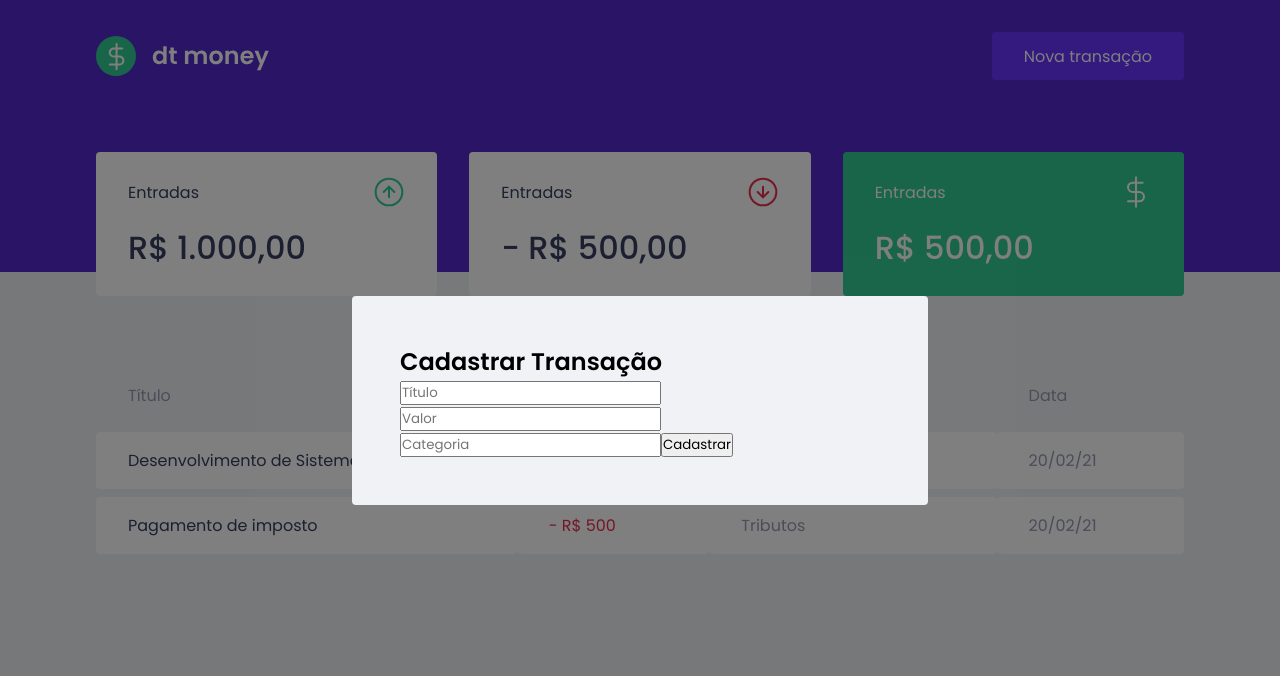
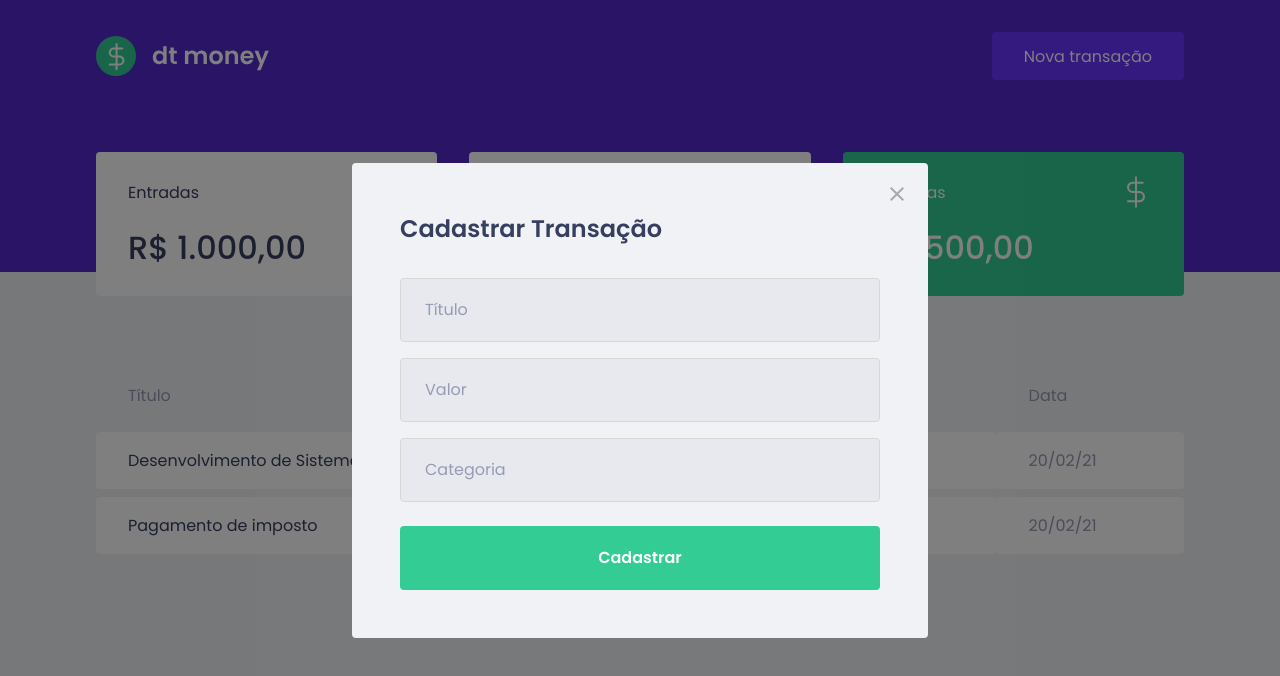
Before and after one commit to KesleyDavid/study_Ignite_React_Web_02-dtmoney, a React (Create React App) app: page / in a window 1280 px wide. Both pictures are taken after a click on the button "Nova transação". Shown: the top 676 px of the page. Built offline with nearby package versions, Linux system fonts and the light colour scheme; no server answers; what miragejs would draw is missing.

Commit message:
[02] [04] [project] Styling modal

```diff
--- a/src/components/ModalNewTransaction/index.tsx
+++ b/src/components/ModalNewTransaction/index.tsx
@@ -1,4 +1,6 @@
 import Modal from 'react-modal';
+
+import imgClose from '../../assets/close.svg';
 
 import * as S from './styles';
 
@@ -17,6 +19,13 @@
       overlayClassName="react-modal-overlay" // Sobreescreverá os valores default fora do modal
       className="react-modal-content" // aplicado ao content
     >
+      <button
+        type="button"
+        onClick={onRequestClose}
+        className="react-modal-close"
+      >
+        <img src={imgClose} alt="Fechar modal"/>
+      </button>
       <S.Container>
         <h2>Cadastrar Transação</h2>
 
--- a/src/components/ModalNewTransaction/styles.ts
+++ b/src/components/ModalNewTransaction/styles.ts
@@ -1,5 +1,53 @@
 import styled from 'styled-components';
 
 export const Container = styled.form`
-  //
+  h2 {
+    color: var(--text-title);
+    font-size: 1.5rem;
+    margin-bottom: 2rem;
+  }
+
+  input {
+    width: 100%;
+    padding: 0 1.5rem;
+    height: 4rem;
+    border-radius: 0.25rem;
+
+    border: 1px solid #d7d7d7;
+    background: #e7e9ee;
+
+    font-weight: 400;
+    font-size: 1rem;
+
+    &::placeholder {
+      // Seletor placeholder
+      color: var(--text-body);
+    }
+
+    & + input {
+      // Todo input que tiver um input antes dele
+      margin-top: 1rem;
+    }
+  }
+
+  button[type="submit"] {
+    // Button do tipo submit
+    width: 100%;
+    padding: 0 1.5rem;
+    height: 4rem;
+    background: var(--green);
+    color: #FFF;
+    border-radius: 0.25rem;
+    border: 0;
+    font-size: 1rem;
+    margin-top: 1.5rem;
+    font-weight: 600;
+
+    // Efeito de Transição
+    transition: filter 0.2s;
+
+    &:hover {
+      filter: brightness(0.9);
+    }
+  }
 `;
--- a/src/styles/global.ts
+++ b/src/styles/global.ts
@@ -80,6 +80,20 @@
     padding: 3rem;
     position: relative; // alguns elementos absolute, btn fechar modal
     border-radius: 0.25rem;
+  }
 
+  .react-modal-close {
+    position: absolute;
+    right: 1.5rem;
+    top: 1.5rem;
+    border: 0;
+    background: transparent;
+
+    // Efeito de Transição
+    transition: filter 0.2s;
+
+    &:hover {
+      filter: brightness(0.8);
+    }
   }
 `;
```
